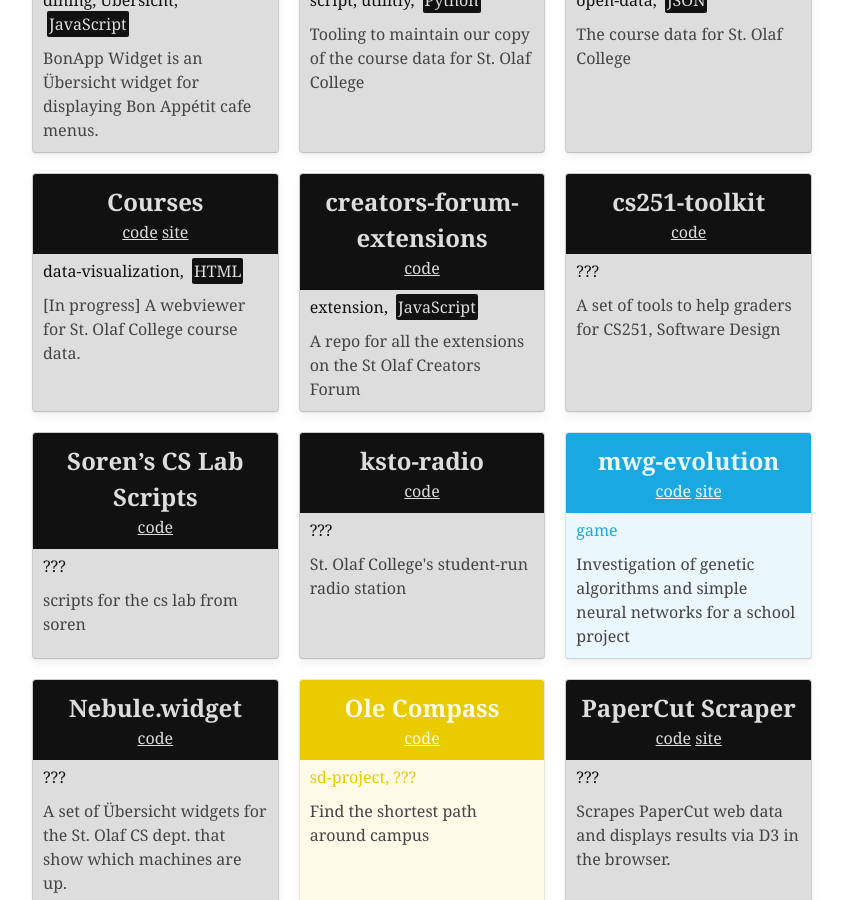
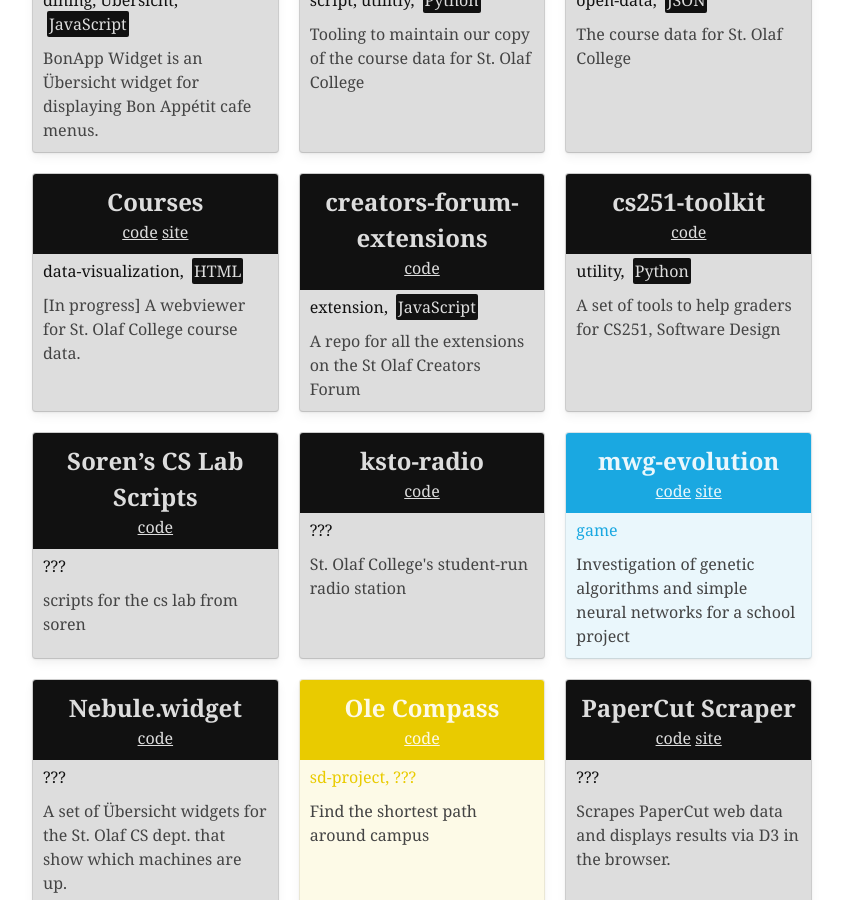
Before and after one commit to StoDevX/stodevx.github.io, a Jekyll site: the page built from index.html, in a window 1280 px wide and 900 px high, scrolled down 683 px. Shown: the whole window, without its empty margins (218-1061 px from the left). Built offline with Jekyll 4.4.1, drawn with Linux system fonts in a browser that asks for light colours.

Commit message:
Update cs251-toolkit.md
Add category and language

```diff
--- a/cs251-toolkit.md
+++ b/cs251-toolkit.md
@@ -1,6 +1,7 @@
 ---
 title: cs251-toolkit
-categories: ['???']
+categories: [utility]
+language: Python
 layout: page
 repo: cs251-toolkit
 has-page: false
```
